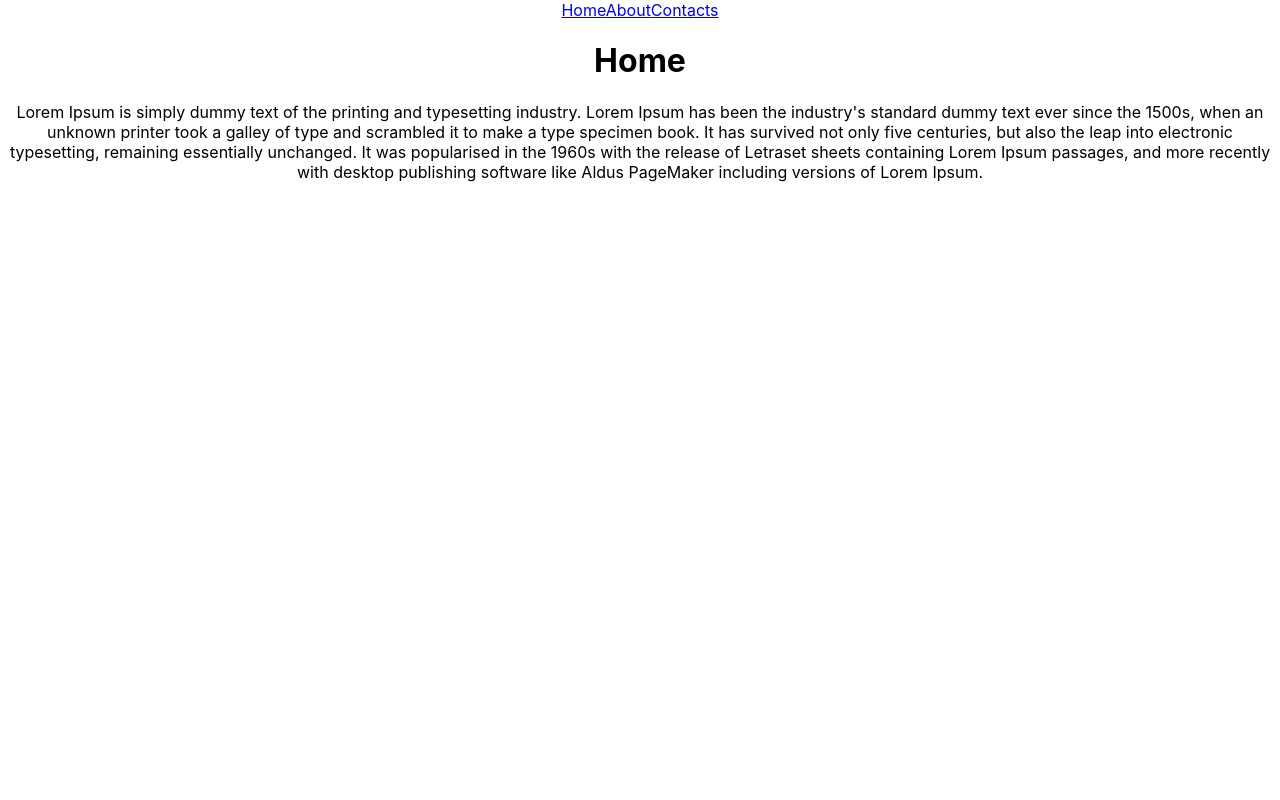
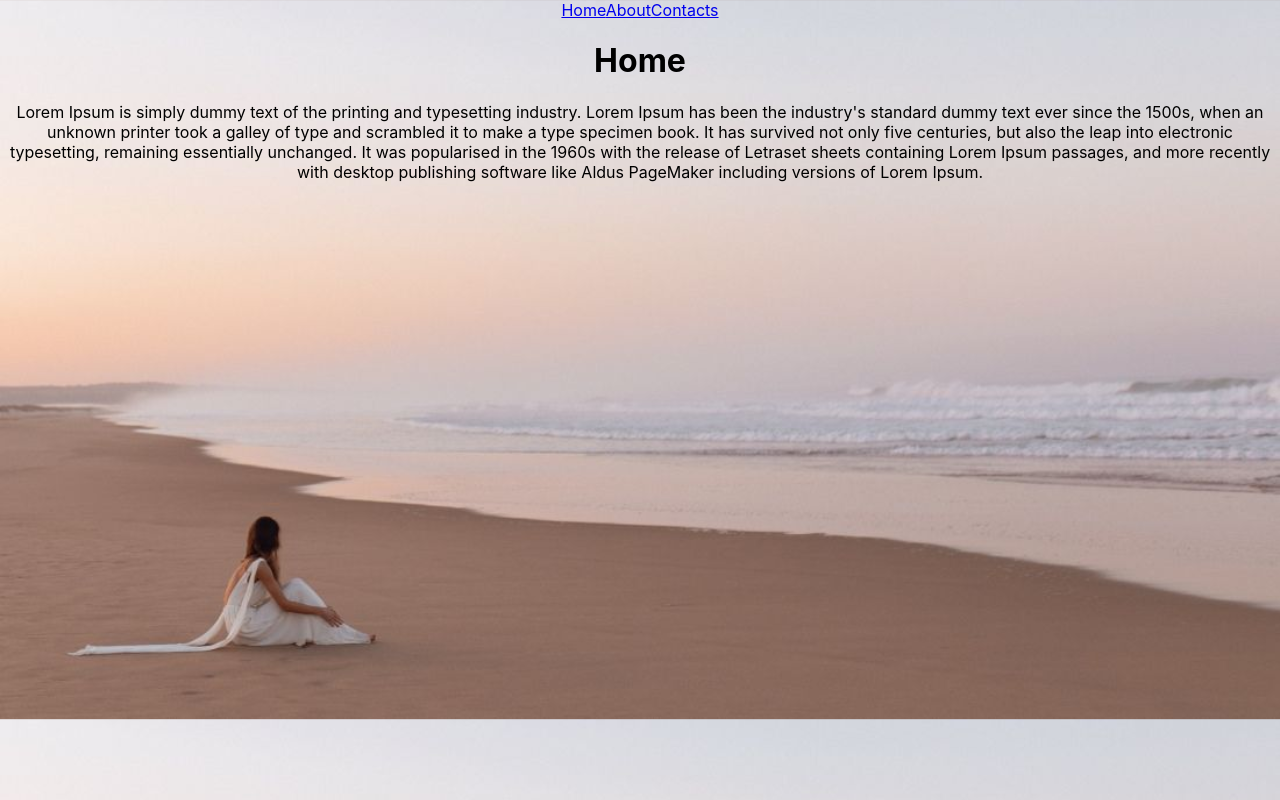
Before and after one commit to AyanaZhaparova/router-example, a React (Create React App) app: page / in a window 1280 px wide. Built offline with nearby package versions, Linux system fonts and the light colour scheme.

Commit message:
added styles to Home

```diff
--- a/src/Home/Home.module.css
+++ b/src/Home/Home.module.css
@@ -0,0 +1,4 @@
+body {
+    background-image: url(./../images/background1.jpg);
+    background-size: cover;
+}
```
